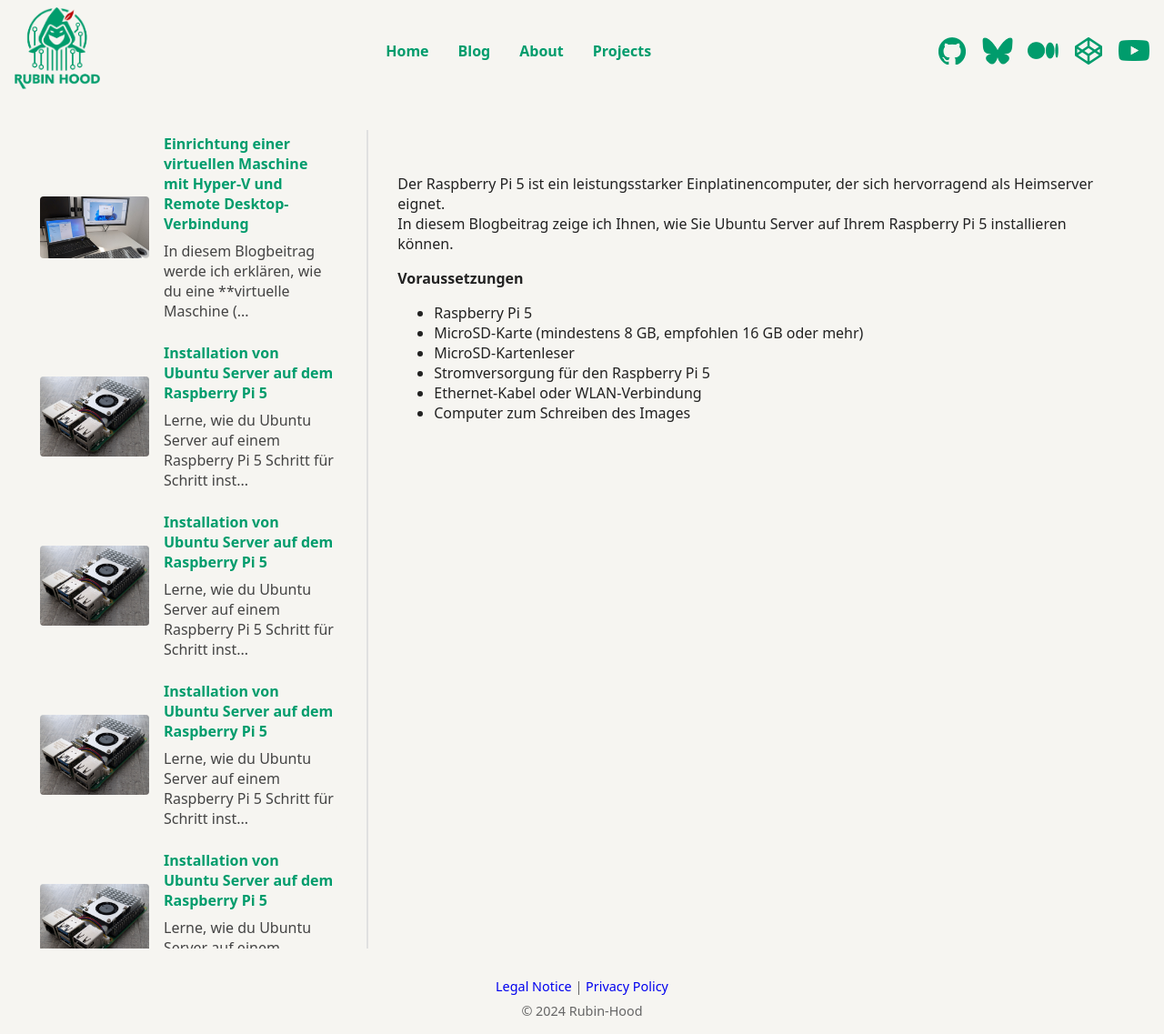
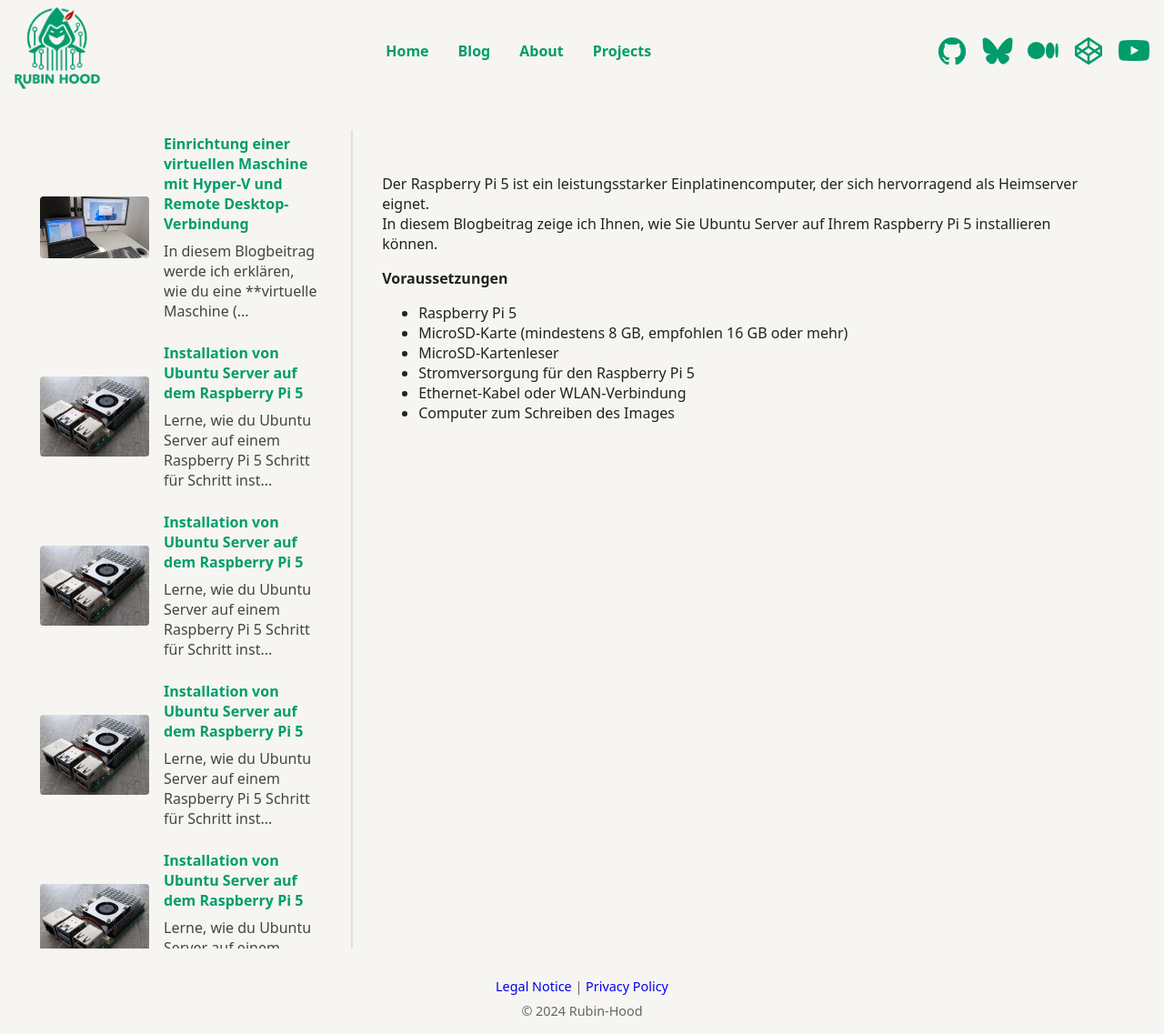
Before and after one commit to rubin-hood/rubinhood-blog, a Jekyll site: the page built from _posts/2024-06-01-beispiel.md, in a window 1280 px wide. Shown: the whole page at 91% size. Built offline with Jekyll 4.4.1, drawn with Linux system fonts in a browser that asks for light colours.

Commit message:
Update style.css

```diff
--- a/assets/css/style.css
+++ b/assets/css/style.css
@@ -240,7 +240,7 @@ main {
 }
 
 .blog-sidebar {
-  flex: 1 1 450px;      /* Sidebar: nimmt minimal 1 Anteil, darf wachsen/schrumpfen, Startbreite 350px */
+  flex: 0.8 1 420px;;      /* Sidebar: nimmt minimal 1 Anteil, darf wachsen/schrumpfen, Startbreite 350px */
   border-right: 2px solid #e0e0e0; /* <--- Hier die Linie ergänzen! */
   padding-right: 2rem;  /* Optional: Abstand zur Linie, passend zum gap */
   box-sizing: border-box; /* Sicherstellen, dass Padding/Borders eingerechnet werden */
```
